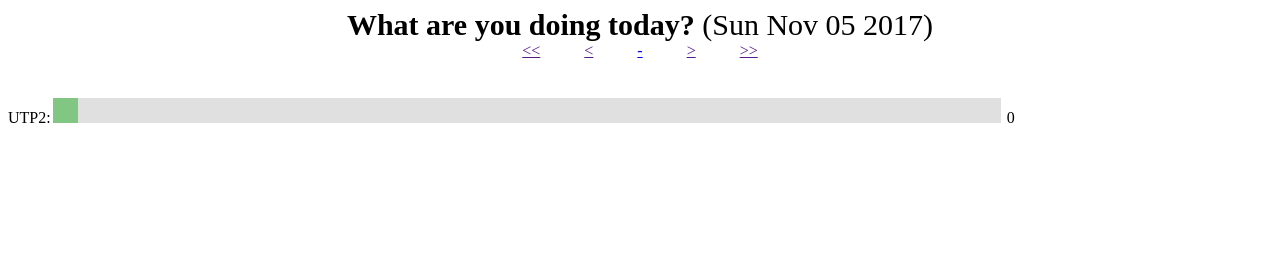
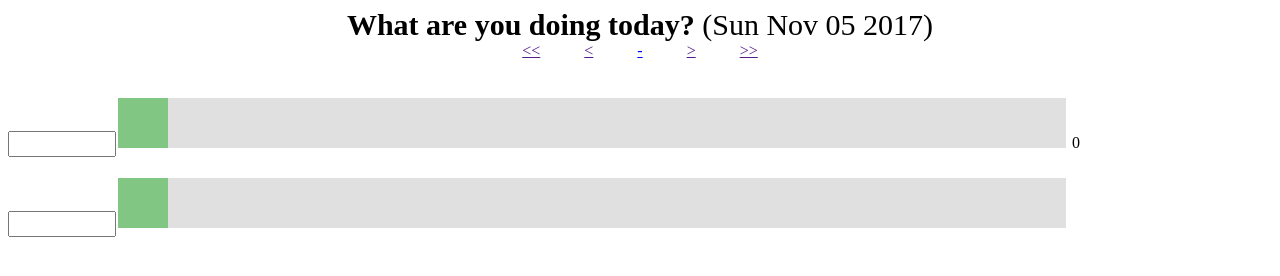
Before and after one commit to willplatts/willplatts.github.io, a plain HTML site: page timesheet.html in a window 1280 px wide. Drawn offline with Linux system fonts and the light colour scheme.

Commit message:
Playing with the format of the sliders

```diff
--- a/timesheet.html
+++ b/timesheet.html
@@ -160,14 +160,22 @@
         }
 		#slidecontainer {
 		    width: 100%; /* Width of the outside container */
+            height: 80px;
+            display: list-item;
 		}
+
+        .jobno {
+            height: 20px;
+            line-height: 50px;
+            width: 100px;
+        }
 
 		/* The slider itself */
 		.slider {
 		    -webkit-appearance: none;  /* Override default CSS styles */
 		    appearance: none;
 		    width: 75%; /* Full-width */
-		    height: 25px; /* Specified height */
+		    height: 50px; /* Specified height */
 		    background: #d3d3d3; /* Grey background */
 		    outline: none; /* Remove outline */
 		    opacity: 0.7; /* Set transparency (for mouse-over effects on hover) */
@@ -184,15 +192,15 @@
 		.slider::-webkit-slider-thumb {
 		    -webkit-appearance: none; /* Override default look */
 		    appearance: none;
-		    width: 25px; /* Set a specific slider handle width */
-		    height: 25px; /* Slider handle height */
+		    width: 50px; /* Set a specific slider handle width */
+		    height: 50px; /* Slider handle height */
 		    background: #4CAF50; /* Green background */
 		    cursor: pointer; /* Cursor on hover */
 		}
 
 		.slider::-moz-range-thumb {
-		    width: 25px; /* Set a specific slider handle width */
-		    height: 25px; /* Slider handle height */
+		    width: 50px; /* Set a specific slider handle width */
+		    height: 50px; /* Slider handle height */
 		    background: #4CAF50; /* Green background */
 		    cursor: pointer; /* Cursor on hover */
 		}
@@ -218,9 +226,16 @@
     </div>
     <br /><br />
 
-	<div id="slidecontainer">
-		<span id="jobno">UTP2:</span><input type="range" min="0.0" max="10.0" value="0.0" step="0.1" class="slider" id="myRange"> <span id="demo"></span>
-	</div>
+    <div id="jobs">
+        <div class="jobslider" id="slidecontainer">
+            <input class="jobno" type="text"><input type="range" min="0.0" max="10.0" value="0.0" step="0.1" class="slider" id="myRange"> <span id="demo"></span>
+        </div>
+
+        <div class="jobslider" id="slidecontainer">
+            <input class="jobno" type="text"><input type="range" min="0.0" max="10.0" value="0.0" step="0.1" class="slider" id="myRange"> <span id="demo"></span>
+        </div>
+    </div>
+
 
 </body>
 </html>
```
